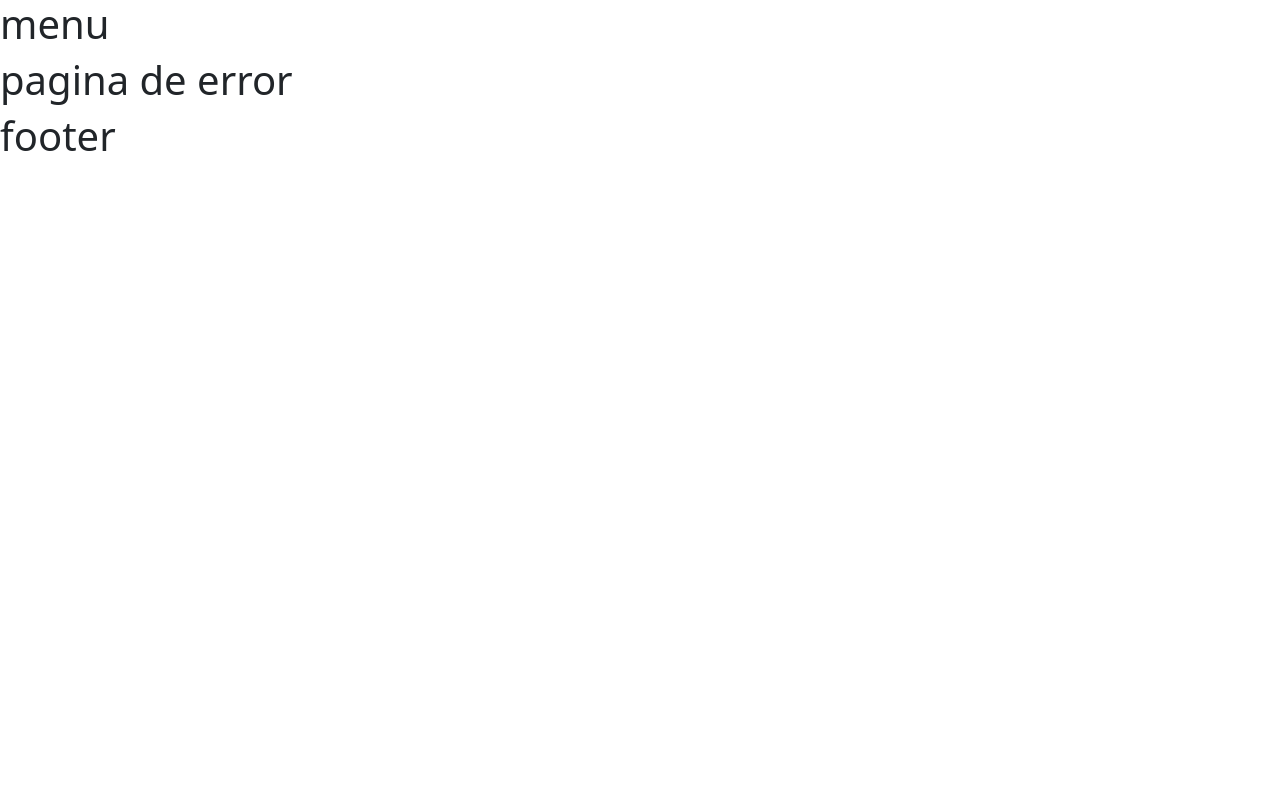
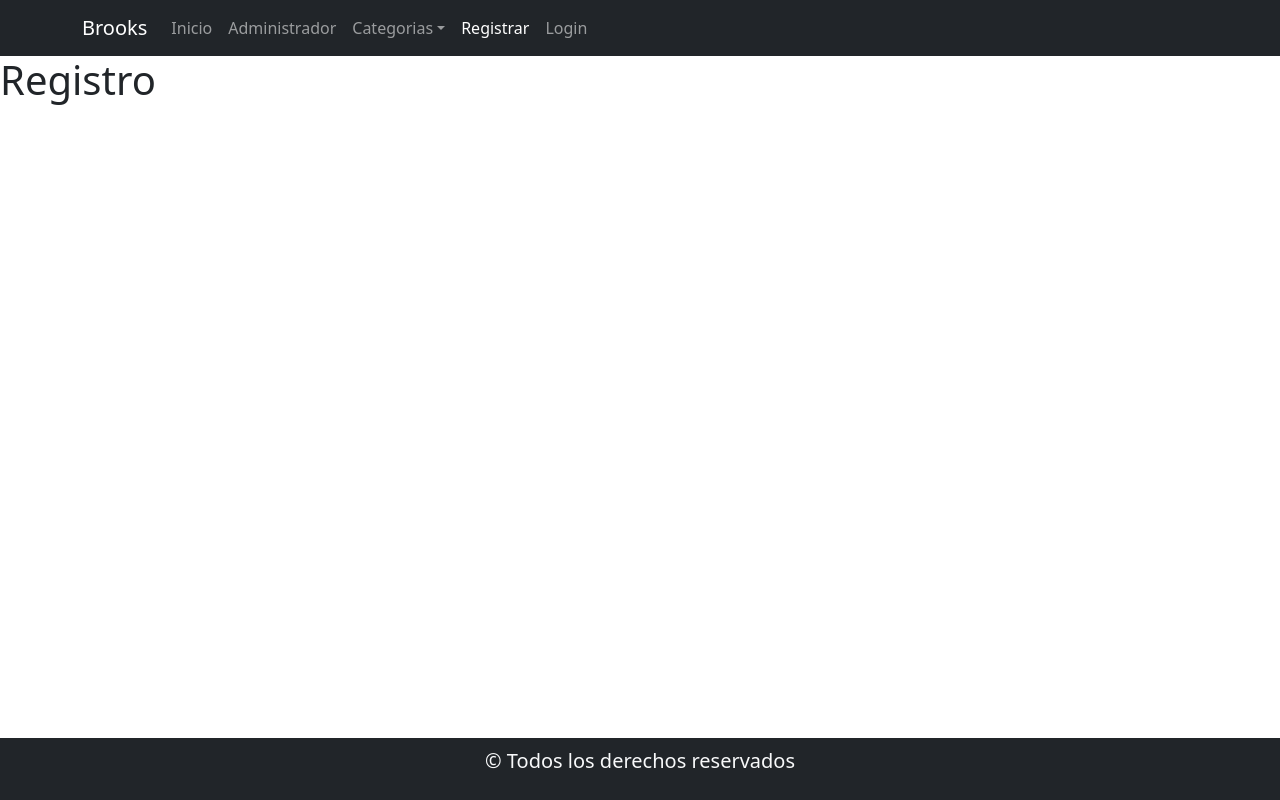
Before and after one commit to Yessi48206/TrabajoFinal, a React (Create React App) app: page /registar in a window 1280 px wide. Built offline with nearby package versions, Linux system fonts and the light colour scheme.

Commit message:
Agregamos el navar y footer

```diff
--- a/src/App.jsx
+++ b/src/App.jsx
@@ -6,6 +6,8 @@ import Error from "./components/views/Error";
 import Administrador from "./components/views/Administrador"
 import Menu from "./components/common/Menu";
 import Footer from "./components/common/Footer";
+import Login from "./components/views/Login";
+import Registro from "./components/views/Registro";
 
 
 function App() {
@@ -16,6 +18,8 @@ function App() {
            <Route exact path="/" element={<Inicio></Inicio>}></Route>
            <Route exact path="/administrar" element={<Administrador></Administrador>}></Route>
            <Route exact path="*" element={<Error></Error>}></Route>
+           <Route exact path="/login" element={<Login></Login>}></Route>
+           <Route exact path="/registar" element={<Registro></Registro>}></Route>
         </Routes>
     <Footer></Footer>
     </BrowserRouter>
--- a/src/app.css
+++ b/src/app.css
@@ -0,0 +1,9 @@
+#root{
+    display: flex;
+    flex-direction: column;
+    min-height: 100vh;
+}
+
+.footerSection{
+    flex-grow: 1;
+}
--- a/src/components/common/Footer.jsx
+++ b/src/components/common/Footer.jsx
@@ -1,10 +1,13 @@
 import React from 'react';
+import { Container } from 'react-bootstrap';
 
 const Footer = () => {
     return (
-        <div>
-            <h1>footer</h1>
-        </div>
+       <>
+        <footer className="bg-dark text-center text-light py-2">
+            <p className="lead">&copy; Todos los derechos reservados</p>
+        </footer>
+       </>
     );
 };
 
--- a/src/components/common/Menu.jsx
+++ b/src/components/common/Menu.jsx
@@ -1,11 +1,35 @@
-import React from 'react';
+import React from "react";
+import { Nav, Navbar, NavDropdown, Container } from "react-bootstrap";
+import { Link, NavLink } from "react-router-dom";
 
 const Menu = () => {
-    return (
-        <div>
-            <h1>menu</h1>
-        </div>
-    );
+  return (
+    <Navbar bg="dark" variant="dark" expand="lg">
+      <Container>
+        <Navbar.Brand as={Link} to="/">Brooks</Navbar.Brand>
+        <Navbar.Toggle aria-controls="basic-navbar-nav" />
+        <Navbar.Collapse id="basic-navbar-nav">
+          <Nav className="me-auto">
+            <Nav.Link end as={NavLink} to="/">Inicio</Nav.Link>
+            <Nav.Link  end as={NavLink} to="/administrar">Administrador</Nav.Link>
+            <NavDropdown title="Categorias" id="basic-nav-dropdown">
+              <NavDropdown.Item href="#action/3.1">Categorias</NavDropdown.Item>
+              <NavDropdown.Item href="#action/3.2">
+                Nuestras Pizzas
+              </NavDropdown.Item>
+              <NavDropdown.Item href="#action/3.3">Picadas</NavDropdown.Item>
+              <NavDropdown.Divider />
+              <NavDropdown.Item href="#action/3.4">
+                Nuestras Pintas
+              </NavDropdown.Item>
+            </NavDropdown>
+            <Nav.Link end as={NavLink} to="/registar">Registrar</Nav.Link>
+            <Nav.Link end as={NavLink} to="/login">Login</Nav.Link>
+          </Nav>
+        </Navbar.Collapse>
+      </Container>
+    </Navbar>
+  );
 };
 
 export default Menu;
--- a/src/components/views/Administrador.jsx
+++ b/src/components/views/Administrador.jsx
@@ -2,7 +2,7 @@ import React from 'react';
 
 const Administrador = () => {
     return (
-        <div>
+        <div className='footerSection'>
             <h1>Administrador</h1>
         </div>
     );
--- a/src/components/views/Error.jsx
+++ b/src/components/views/Error.jsx
@@ -2,7 +2,7 @@ import React from 'react';
 
 const Error = () => {
     return (
-        <div>
+        <div className='footerSection'>
             <h1>pagina de error</h1>
         </div>
     );
--- a/src/components/views/Inicio.jsx
+++ b/src/components/views/Inicio.jsx
@@ -2,7 +2,7 @@ import React from 'react';
 
 const Inicio = () => {
     return (
-        <div>
+        <div className='footerSection'>
             <h1>principal</h1>
         </div>
     );
--- a/src/components/views/Login.jsx
+++ b/src/components/views/Login.jsx
@@ -0,0 +1,11 @@
+import React from 'react';
+
+const Login = () => {
+    return (
+        <div className='footerSection'>
+            <h1>Login</h1>
+        </div>
+    );
+};
+
+export default Login;
--- a/src/components/views/Registro.jsx
+++ b/src/components/views/Registro.jsx
@@ -0,0 +1,11 @@
+import React from 'react';
+
+const Registro = () => {
+    return (
+        <div className='footerSection'>
+            <h1>Registro</h1>
+        </div>
+    );
+};
+
+export default Registro;
```
